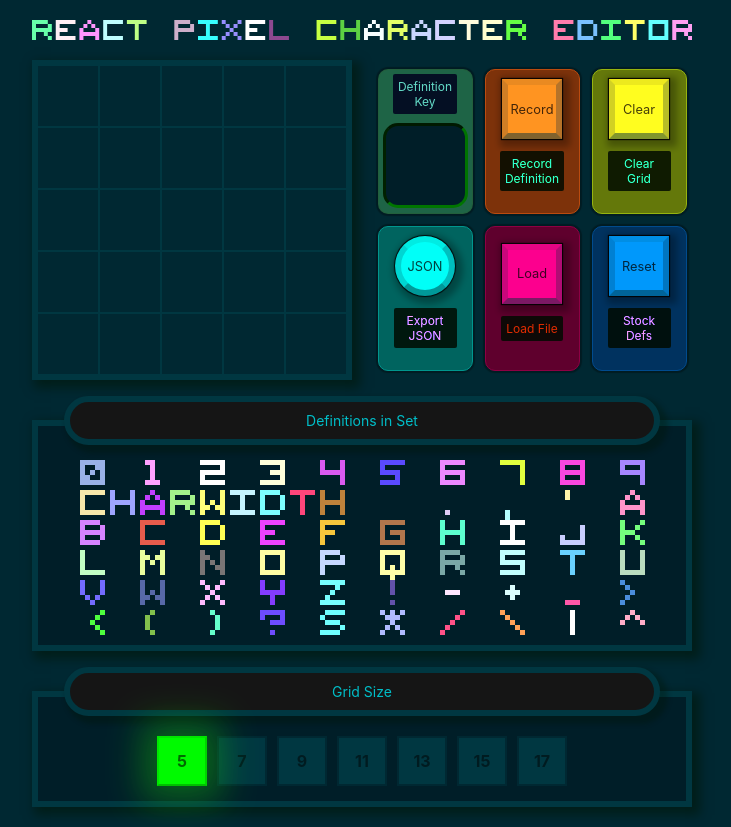
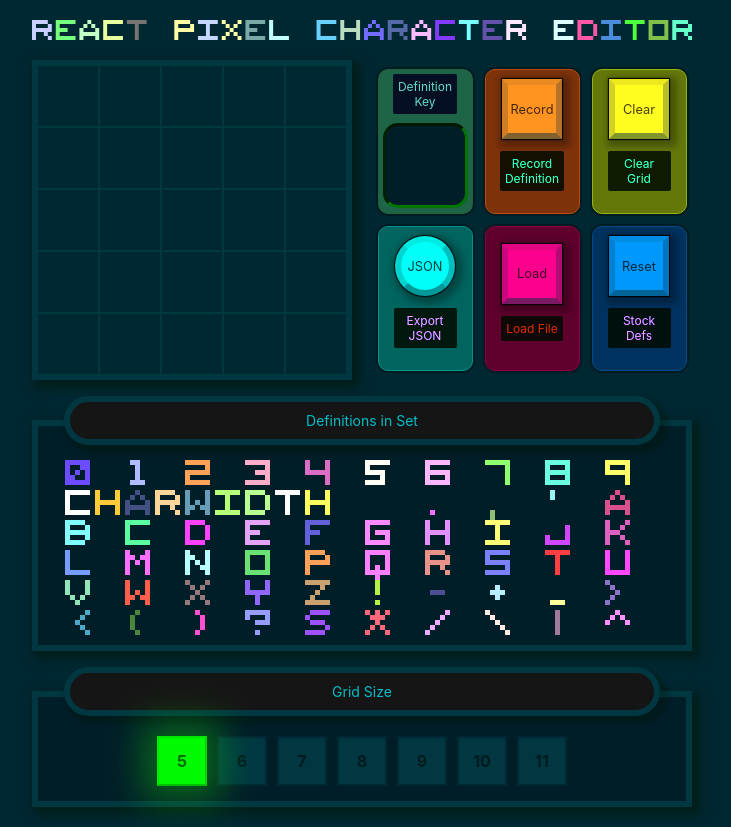
Before and after one commit to Visible-Radio/react-pixel-character-editor, a React (Create React App) app: page / in a window 1280 px wide. Shown: the whole page, without its empty margins (38-769 px from the left). Built offline with nearby package versions, Linux system fonts and the light colour scheme.

Commit message:
adding support for variable size character grids

```diff
--- a/src/App.js
+++ b/src/App.js
@@ -23,8 +23,8 @@ function App() {
   const [ gridSize, setGridSize ] = useState(5);
   const [ previewWidth, setPreviewWidth] = useState(null);
 
+
   useEffect(() => {
-    // const defPreview = document.querySelector('.Container.Preview')
     const defPreview = document.querySelector('.Container.Preview')
     setPreviewWidth(defPreview.offsetWidth);
     // monitor the size of the container for the character preview
@@ -139,7 +139,6 @@ function App() {
   }
 
   const onSave = () => {
-    console.log('sessionDefs :>> ', sessionDefs);
     // need to include the character width in the definition file
     const output = sessionDefs;
     // output.charWidth or whatever the property is = 5 or whatever
@@ -165,30 +164,24 @@ function App() {
     setSessionDefs(customDefs);
     setGridSize(customDefs.charWidth);
     setDef(customDefs[charKey] ? customDefs[charKey] : []);
-    console.log('sessionDefs on reset :>> ', sessionDefs);
   }
 
   const onOpenLocalFile = (event) => {
     // opening local JSON file
-    console.log("universal button input event");
     const hiddenFileInput = document.querySelector('#file-selector');
     hiddenFileInput.click();
   }
 
   const onHiddenFileInputClick = async (event) => {
-    console.log("hidden input event");
-    console.log('event :>> ', event);
     const file = event.target.files[0];
     if (!file) {
       console.log('no file');
       return;
     }
     const fileContents = JSON.parse(await file.text());
-    console.log('fileContents :>> ', fileContents);
     setGridSize(fileContents.charWidth);
     setSessionDefs(fileContents);
     setDef(fileContents[charKey] ? fileContents[charKey] : []);
-    console.log('sessionDefs on file open :>> ', sessionDefs);
   }
 
   const handleGridWidth = (event) => {
@@ -202,6 +195,8 @@ function App() {
     charSet = Object.keys(sessionDefs).join(' ');
   }
 
+ const scale = 5;
+
   return (
     <div className="App">
       <div className="Title">
@@ -213,11 +208,7 @@ function App() {
           wordWrap = {true}
         />
       </div>
-      <Grid
-        handleBoxClick={handleBoxClick}
-        def={def}
-        gridSize = {gridSize}
-      />
+      <Grid handleBoxClick={handleBoxClick} def={def} gridSize = {gridSize} />
       <div className="ButtonPanel">
       <BtnPanel>
         <CharKey
@@ -232,23 +223,25 @@ function App() {
         <UniversalBtn btnText = {'Stock Defs'} shortText = {'Reset'} BtnClick = {onLoadFile} col = {[0,100,190]} />
       </BtnPanel>
       </div>
-        <OpenFileBtn onHiddenFileInputClick = { onHiddenFileInputClick }/>
+      <OpenFileBtn onHiddenFileInputClick = { onHiddenFileInputClick }/>
 
       <div className="Container Preview">
         <p className="Container__title">Definitions in Set</p>
         <TextRenderer
           customDefs = { sessionDefs }
           text = {charSet}
-          charSpaces = {previewWidth < 660 ? 9 : 19 }
-          scaleMode = {'auto'}
-          wordWrap = {true}
+          scale = { scale }
+          // charSpaces = { previewWidth < 660 ? 9 : 19 }
+          charSpaces = {previewWidth < 660 ? Math.floor(280 / (scale * (gridSize + 1))) : Math.floor(600 / (scale * (gridSize + 1)))}
+          scaleMode = {'fixed'}
+          wordWrap = {false}
         />
       </div>
 
       <div className="Container">
         <p className="Container__title">Grid Size</p>
         <IlluminatedButton
-          values = { [5, 7, 9, 11, 13, 15, 17] }
+          values = { [5, 6, 7, 8, 9, 10, 11] }
           gridWidth = { gridSize }
           handleGridWidth = { handleGridWidth }
         />
--- a/src/components/Box.js
+++ b/src/components/Box.js
@@ -4,12 +4,7 @@ export default function Box({ boxIndex, handleBoxClick, state}) {
     <div className = {`box ${state}`}
       data-value = {boxIndex}
       onClick = {handleBoxClick}
-      style={
-        {
-          minWidth: '100%',
-          minHeight: '100%',
-        }
-        }>
+    >
     </div>
   )
 }
--- a/src/styles/StyledGrid.js
+++ b/src/styles/StyledGrid.js
@@ -7,9 +7,7 @@ export const StyledGrid = styled.div`
   height: 320px;
   border: 3px solid rgb(0, 55, 65);
   display: grid;
-  /* grid-template-columns: repeat(9, 1fr); */
   grid-template-columns: repeat(${props => props.gridSize}, 1fr);
-  /* grid-template-rows: repeat(9, 1fr); */
   grid-template-rows: repeat(${props => props.gridSize}, 1fr);
   justify-content: start;
   align-items: start;
@@ -18,11 +16,14 @@ export const StyledGrid = styled.div`
   box-shadow: 5px 5px 10px 3px rgb(0, 20, 0, 0.5);
 
   .box {
+    height: 100%;
+    width: 100%;
     cursor: pointer;
     border: 1px solid rgb(0, 55, 65);
-    transition-property: all;
+    background-color: rgb(0,40,50);
+    /* these really dog performance on bigger grids :( */
+    transition-property: color;
     transition-duration: 0.1s;
-    background-color: rgb(0,40,50);
   }
 
   .box:hover {
--- a/src/text-renderer-src/TextRenderer.js
+++ b/src/text-renderer-src/TextRenderer.js
@@ -16,17 +16,19 @@ export default function TextRenderer({ text, bgColor, scale, color, charSpaces,
     return (charSpaces < longestWord) ? longestWord : charSpaces;
   }
 
+  const parsedWidth = parseWidth(text);
+
   useEffect(()=> {
-    renderText(parseWidth(text) * (charWidth + 1) || text?.length * (charWidth + 1) || defaultText.length * (charWidth + 1)
+    renderText(parsedWidth * (charWidth + 1) || text?.length * (charWidth + 1) || defaultText.length * (charWidth + 1)
     , scale || 5
     , canvasRef
-      ,text || defaultText
+    , text || defaultText
     , color || null
     , animate || false
     , wordWrap || false
     , customDefs || null
     )
-  });
+  },[animate, color, parsedWidth, scale, text, wordWrap, charWidth, customDefs]);
 
   // depending on scale mode, inject different styles into destinationCanvas element
   const innerStyles = () => {
```
Lines whose indentation alone changed are shown as unchanged.
